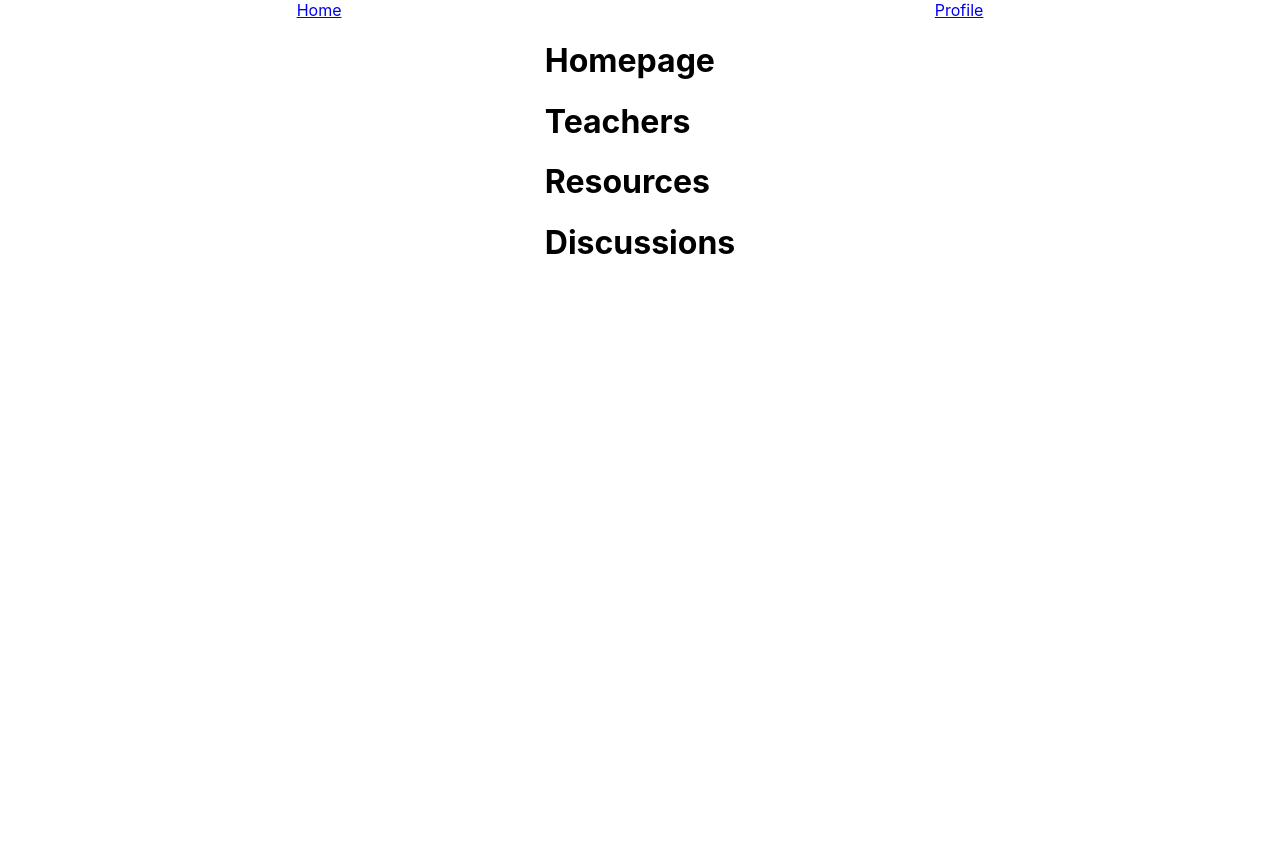
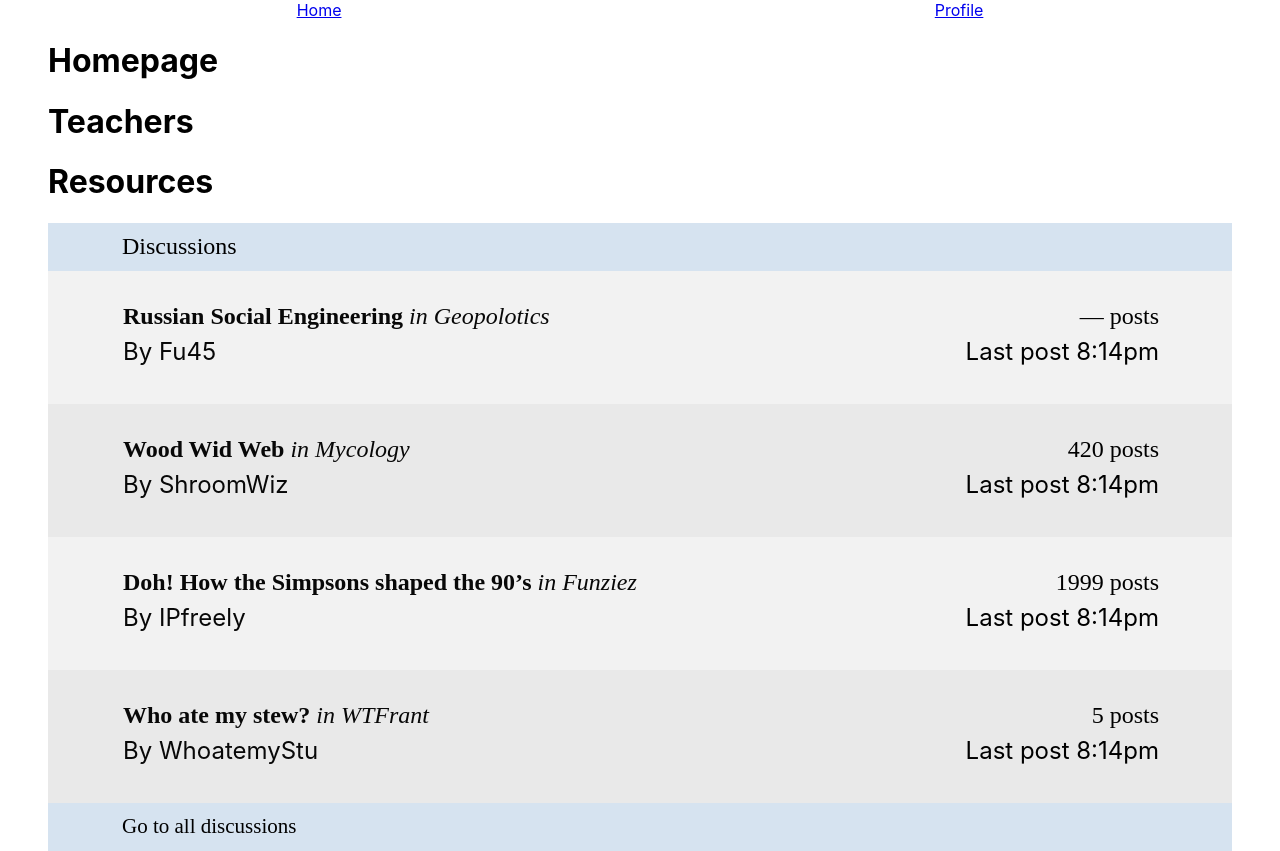
Before and after one commit to jlendle11/teachers-lounge, a React (Create React App) app: page / in a window 1280 px wide. Before the commit the page ends 800 px from the top, so only its background shows below. Built offline with nearby package versions, Linux system fonts and the light colour scheme.

Commit message:
completed desktop style for discussion component

```diff
--- a/src/components/Discussions/Discussions.css
+++ b/src/components/Discussions/Discussions.css
@@ -0,0 +1,97 @@
+
+.discuss-container {
+    width: 1184px;
+    height: 628px;
+    display: flex;
+    flex-direction: column;
+}
+
+.discuss-header {
+    display: flex;
+    height: 48px;
+    background-color: #d6e3f0;
+    justify-content: center;
+    flex-direction: column;
+}
+
+.discuss-title {
+    font-size: 24px;
+    margin-left: 74px;
+    font-family: Avenir-Roman;
+}
+
+.discuss-box {
+    display: flex;
+    justify-content: center;
+    height: 133px;
+    flex-direction: column;
+}
+
+.box-one {
+    background-color: #f2f2f2;
+}
+
+.box-two {
+    background-color: #e9e9e9;
+}
+
+.box-top {
+    display: flex;
+    flex-direction: row;
+    justify-content: space-between;
+    font-size: 24px;
+    margin-left: 75px;
+    margin-right: 73px;
+    font-family: Avenir;
+}
+
+.box-top-left {
+    font-weight: 900;
+    margin: 0;
+    color: #080808;
+}
+
+.box-top-right {
+    margin: 0;
+}
+
+.box-bot-left {
+    margin: 0;
+    color: #080808;
+}
+
+.box-bot-right {
+    margin: 0;
+}
+
+.box-bot-all {
+ height: 34px;
+}
+
+.box-bot {
+    display: flex;
+    flex-direction: row;
+    justify-content: space-between;
+    font-size: 24px;
+    margin-left: 75px;
+    margin-right: 73px;
+}
+
+.discuss-foot-container {
+    display: flex;
+    height: 48px;
+    background-color: #d6e3f0;
+    justify-content: center;
+    flex-direction: column;
+}
+
+.discuss-foot {
+    font-size: 21px;
+    margin-left: 74px;
+    font-family: Avenir-Roman;
+}
+
+.discuss-span {
+    font-weight: 300;
+    font-style: oblique;
+}
--- a/src/components/Discussions/index.js
+++ b/src/components/Discussions/index.js
@@ -1,9 +1,56 @@
 import React from 'react'
+
+import './Discussions.css'
 
 function Discussions() {
     return (
-        <div>
-            <h1>Discussions</h1>
+        <div className="discuss-container">
+            <div  className="discuss-header">
+                <p className="discuss-title">Discussions</p>
+            </div>
+            <div className="discuss-box box-one">
+                <div className="box-top">
+                    <p className="box-top-left box-bot-all">Russian Social Engineering<span className="discuss-span"> in Geopolotics</span></p>
+                    <p className="box-top-right box-bot-all">— posts</p>
+                </div>
+                <div className="box-bot">
+                    <p className="box-bot-left box-bot-all">By Fu45</p>
+                    <p className="box-bot-right box-bot-all">Last post 8:14pm</p>
+                </div>
+            </div>
+            <div className="discuss-box box-two">
+            <div className="box-top">
+                    <p className="box-top-left box-bot-all">Wood Wid Web<span className="discuss-span"> in Mycology</span></p>
+                    <p className="box-top-right box-bot-all">420 posts</p>
+                </div>
+                <div className="box-bot">
+                    <p className="box-bot-left box-bot-all">By ShroomWiz</p>
+                    <p className="box-bot-right box-bot-all">Last post 8:14pm</p>
+                </div>
+            </div>
+            <div className="discuss-box box-one">
+                <div className="box-top">
+                    <p className="box-top-left box-bot-all">Doh! How the Simpsons shaped the 90’s<span className="discuss-span"> in Funziez</span></p>
+                    <p className="box-top-right box-bot-all">1999 posts</p>
+                </div>
+                <div className="box-bot">
+                    <p className="box-bot-left box-bot-all">By IPfreely</p>
+                    <p className="box-bot-right box-bot-all">Last post 8:14pm</p>
+                </div>
+            </div>
+            <div className="discuss-box box-two">
+                <div className="box-top">
+                    <p className="box-top-left box-bot-all">Who ate my stew?<span className="discuss-span"> in WTFrant</span></p>
+                    <p className="box-top-right box-bot-all">5 posts</p>
+                </div>
+                <div className="box-bot">
+                    <p className="box-bot-left box-bot-all">By WhoatemyStu</p>
+                    <p className="box-bot-right box-bot-all">Last post 8:14pm</p>
+                </div>
+            </div>
+            <div className="discuss-foot-container">
+                <div className="discuss-foot">Go to all discussions</div>
+            </div>
         </div>
     )
 }
```
